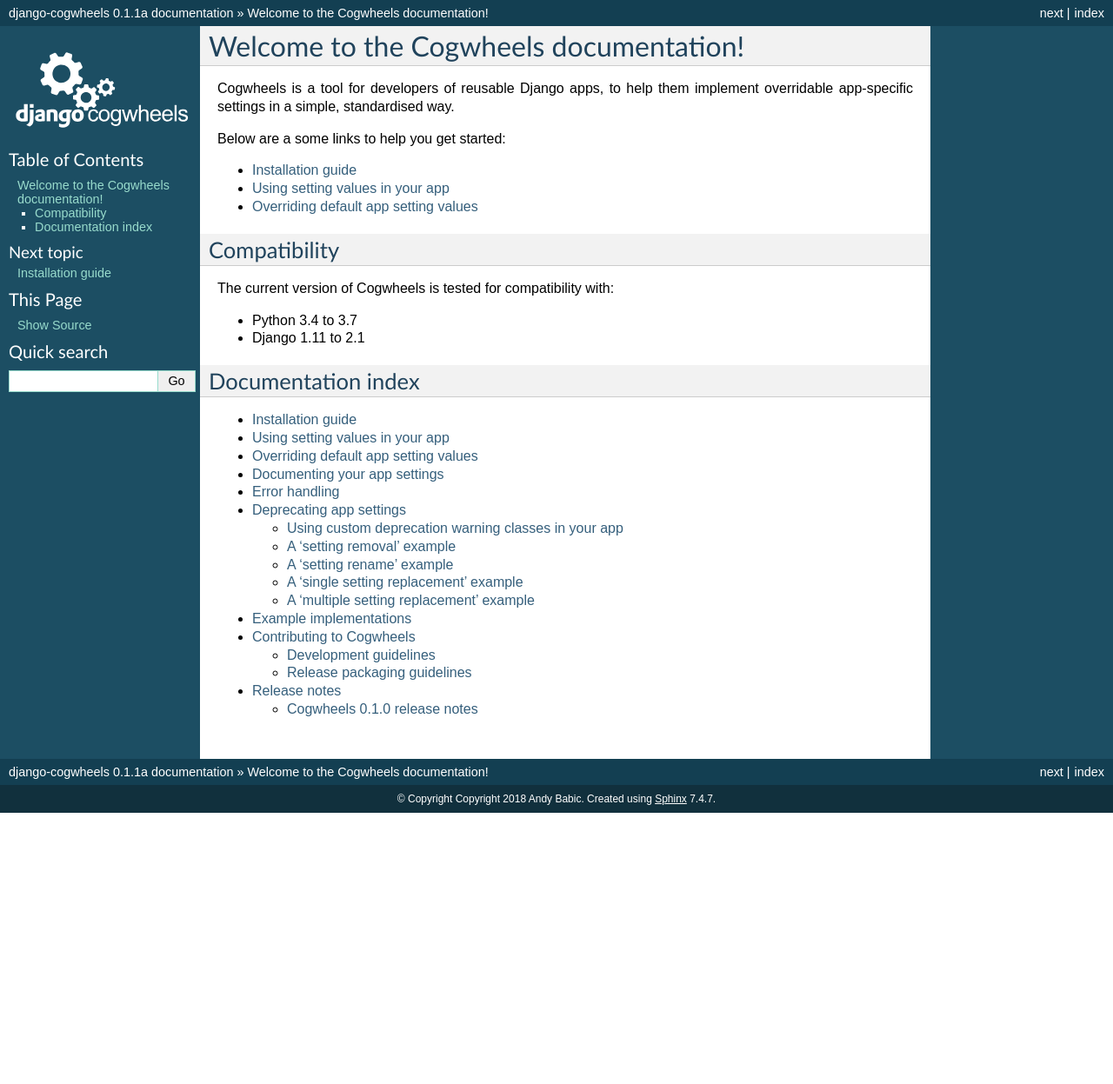
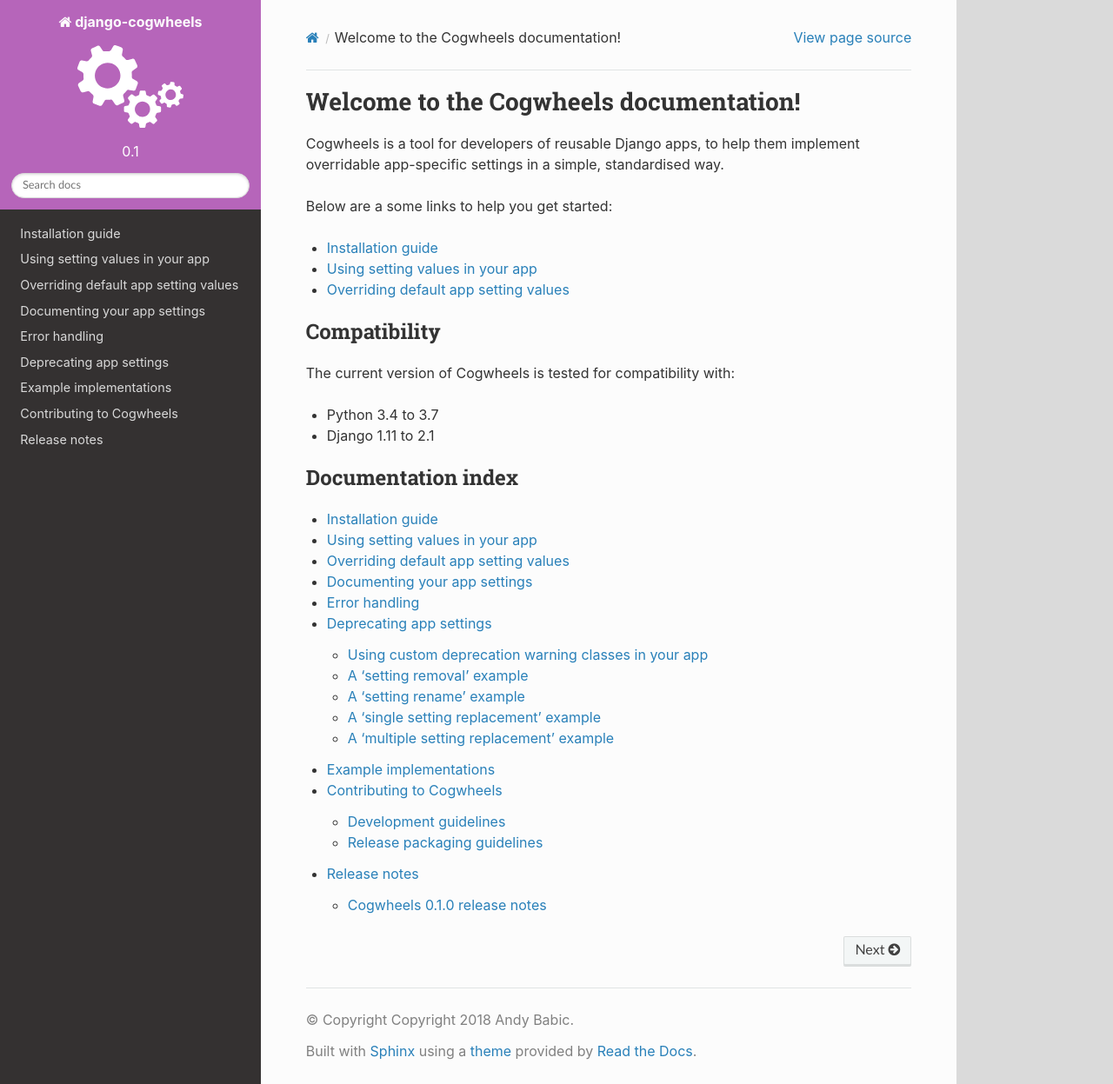
Before and after one commit to ababic/django-cogwheels, a Sphinx documentation site: the page built from docs/source/index.rst, in a window 1280 px wide and 1247 px high. Shown: the whole window at 87% size. Built offline with Sphinx 7.4.7 and the Read the Docs theme 2.0.0, drawn with Linux system fonts in a browser that asks for light colours.

Commit message:
Add some custom styles and logo to the docs sidebar

```diff
--- /dev/null
+++ b/docs/source/_static/css/custom.css
@@ -0,0 +1,30 @@
+body.wy-body-for-nav {
+    font-family: -apple-system, BlinkMacSystemFont, 'Helvetica Neue', Helvetica, Arial, sans-serif;
+    line-height: 1.5em;
+    color: #333;
+    background-color: #e6e6e6;
+}
+
+div.wy-nav-side {
+    background-color: #333;
+}
+
+div.wy-side-nav-search {
+    background-color: #B665BA;
+}
+
+.wy-nav-top {
+    background-color: #B665BA;
+}
+
+.wy-side-nav-search>a:hover, .wy-side-nav-search .wy-dropdown>a:hover {
+    background: transparent;
+}
+
+.wy-side-nav-search>div.version {
+    color: white;
+}
+
+.wy-side-nav-search input[type=text] {
+    border-color: #d9d9d9;
+}
--- a/docs/source/conf.py
+++ b/docs/source/conf.py
@@ -26,6 +26,14 @@
 
 from filters import ContributorNamesFilter, MentionsFilter
 
+# on_rtd is whether we are on readthedocs.org, this line of code grabbed from docs.readthedocs.org
+on_rtd = os.environ.get('READTHEDOCS', None) == 'True'
+
+if not on_rtd:  # only import and set the theme if we're building docs locally
+    import sphinx_rtd_theme
+    html_theme = 'sphinx_rtd_theme'
+    html_theme_path = [sphinx_rtd_theme.get_html_theme_path()]
+
 
 # -- General configuration ------------------------------------------------
 
@@ -36,7 +44,10 @@
 # Add any Sphinx extension module names here, as strings. They can be
 # extensions coming with Sphinx (named 'sphinx.ext.*') or your custom
 # ones.
-extensions = ['sphinxcontrib.spelling']
+extensions = []
+
+if not on_rtd:
+    extensions.append('sphinxcontrib.spelling')
 
 # Add any paths that contain templates here, relative to this directory.
 templates_path = ['_templates']
@@ -92,18 +103,14 @@
 
 # -- Options for HTML output ----------------------------------------------
 
-# The theme to use for HTML and HTML Help pages.  See the documentation for
-# a list of builtin themes.
-#
-html_theme = 'default'
-
 # Theme options are theme-specific and customize the look and feel of a theme
 # further.  For a list of options available for each theme, see the
 # documentation.
 #
 # html_theme_options = {}
 
-html_logo = '_static/django-cogwheels-logo-white.svg'
+html_logo = '_static/icon.svg'
+html_favicon = '_static/favicon.ico'
 
 # Add any paths that contain custom static files (such as style sheets) here,
 # relative to this directory. They are copied after the builtin static files,
@@ -180,3 +187,7 @@
     __description__,
     'Miscellaneous'
 )]
+
+
+def setup(app):
+    app.add_stylesheet('css/custom.css')
```
Also changed, not shown: docs/source/_static/django-cogwheels-logo-white.svg (deleted), docs/source/_static/icon.svg (added).
